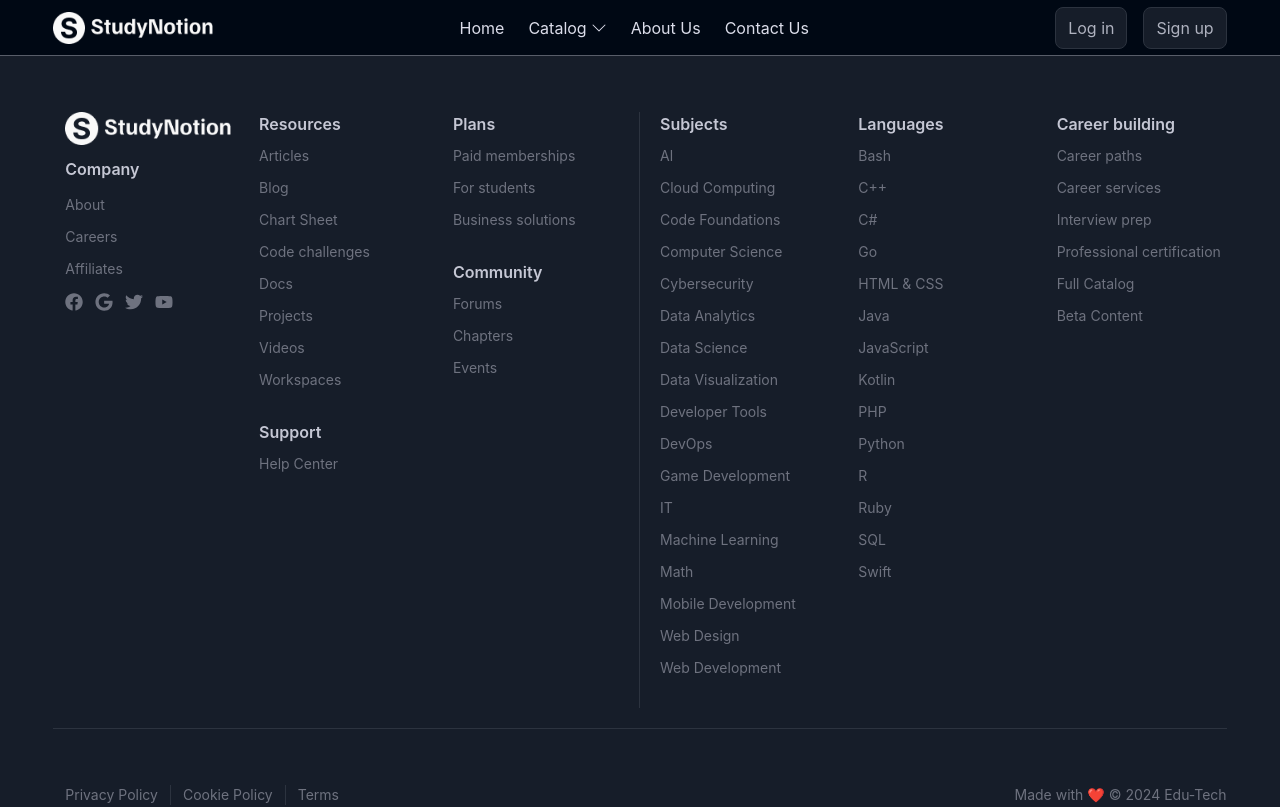
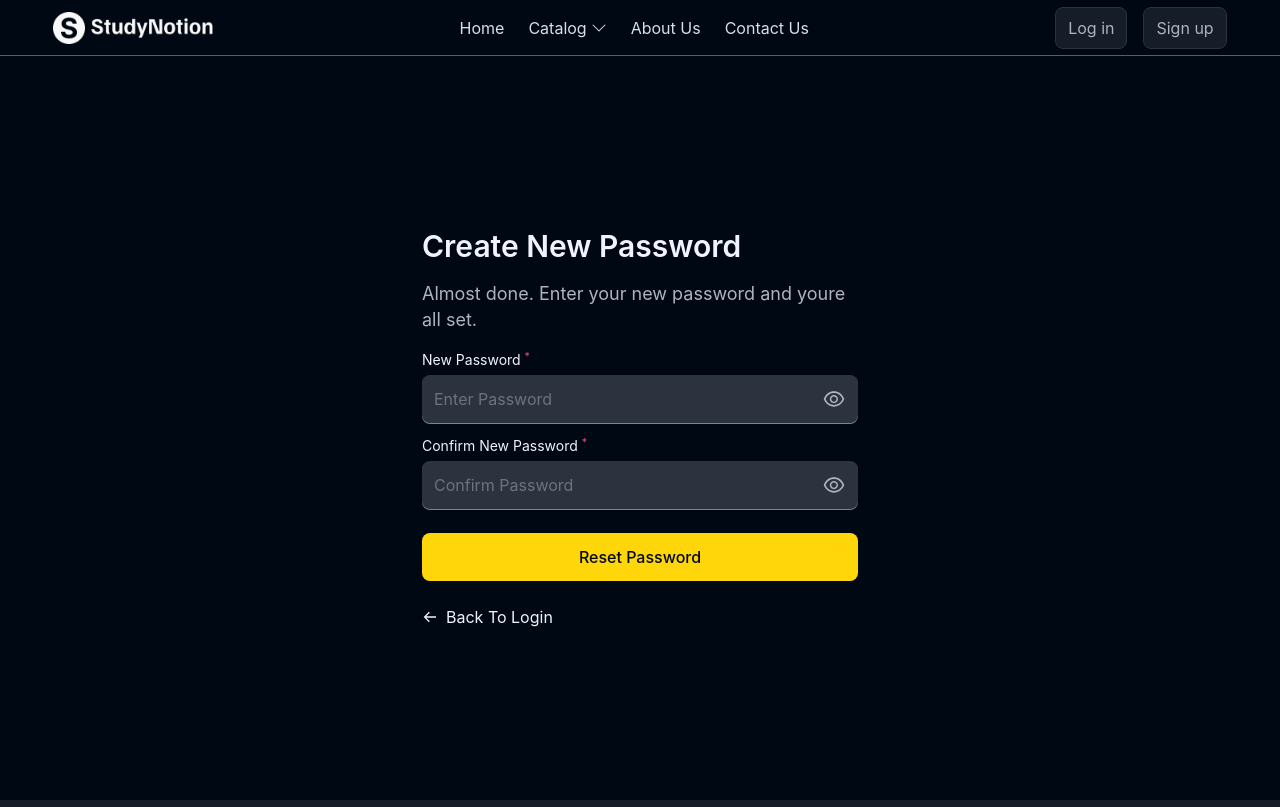
Before and after one commit to SuhaniKapasiya/Edu_tech, a React (Create React App) app in the folder frontend/: page /update-password/1 in a window 1280 px wide. Shown: the top 807 px of the page. Built offline with nearby package versions, Linux system fonts and the light colour scheme.

Commit message:
update password page done

```diff
--- a/frontend/src/App.js
+++ b/frontend/src/App.js
@@ -5,6 +5,7 @@ import "./App.css";
 import Footer from "./components/Footer";
 import OpenRoute from "./components/Core/auth/openRoute";
 import ForgotPassword from "./Pages/Forgotpassword";
+import UpadatePassword from "./Pages/updatePassword";
 
 function App() {
   return (
@@ -22,6 +23,14 @@ function App() {
               </OpenRoute>
             }
           />
+          <Route
+            path="update-password/:id"
+            element={
+              <OpenRoute>
+                <UpadatePassword />
+              </OpenRoute>
+            }
+          />
         </Routes>
         <Footer />
       </div>
--- a/frontend/src/Pages/Forgotpassword.jsx
+++ b/frontend/src/Pages/Forgotpassword.jsx
@@ -7,6 +7,7 @@ const ForgotPassword = () => {
   const [emailsend, setEmailsend] = useState(false);
   const [email, setemail] = useState("");
   const { loading } = useSelector((state) => state.auth);
+  // const dispatch = useDispatch();
 
   const handleOnSubmit=(e)=>{
     e.preventDefault();
--- /dev/null
+++ b/frontend/src/Pages/updatePassword.jsx
@@ -0,0 +1,111 @@
+import react, { useState } from "react";
+import { useSelector,useDispatch } from "react-redux";
+import { AiOutlineEye, AiOutlineEyeInvisible } from "react-icons/ai";
+import { BiArrowBack } from "react-icons/bi";
+import {Link, useLocation, useNavigate  } from "react-router-dom";
+
+const UpadatePassword = () => {
+  const [formdata, setformdata] = useState({
+    password: "",
+    confirmPassword: "",
+  });
+  const { password, confirmPassword } = formdata;
+  const { loading } = useSelector((state) => state.auth);
+  const [showpassword, setshowpassword] = useState(false);
+  const [showconfirmpassword, setconfirmpassword] = useState(false);
+  // const navigate = useNavigate()
+  // const dispatch = useDispatch()
+  // const location = useLocation()
+  const handleOnChange = (e) => {
+    setformdata((prev) => ({
+      ...prev,
+      [e.target.name]: e.target.value,
+    }));
+  };
+  const handleOnSubmit = (e) => {
+    e.preventDefault();
+    // const token = location.pathname.split("/").at(-1);
+    // dispatch(resetPassword(password, confirmPassword, token, navigate));
+  };
+
+  return (
+    <div className="grid min-h-[calc(100vh-3.5rem)] place-items-center">
+      {loading ? (
+        <div className="spinner"></div>
+      ) : (
+        <div className="max-w-[500px] p-4 lg:p-8">
+          <h1 className="text-[1.875rem] font-semibold leading-[2.375rem] text-richblack-5">
+            Create New Password
+          </h1>
+          <p className="my-4 text-[1.125rem] leading-[1.625rem] text-richblack-100">
+            Almost done. Enter your new password and youre all set.
+          </p>
+          <form onSubmit={handleOnSubmit}>
+            <label className="relative">
+              <p className="mb-1 text-[0.875rem] leading-[1.375rem] text-richblack-5">
+                New Password <sup className="text-pink-200">*</sup>
+              </p>
+              <input
+                required
+                type={showpassword ? "text" : "password"}
+                name="password"
+                value={password}
+                onChange={handleOnChange}
+                placeholder="Enter Password"
+                className="form-style w-full !pr-10"
+              />
+              <span
+                onClick={() => setshowpassword((prev) => !prev)}
+                className="absolute right-3 top-[38px] z-[10] cursor-pointer"
+              >
+                {showpassword ? (
+                  <AiOutlineEyeInvisible fontSize={24} fill="#AFB2BF" />
+                ) : (
+                  <AiOutlineEye fontSize={24} fill="#AFB2BF" />
+                )}
+              </span>
+            </label>
+            <label className="relative mt-3 block">
+              <p className="mb-1 text-[0.875rem] leading-[1.375rem] text-richblack-5">
+                Confirm New Password <sup className="text-pink-200">*</sup>
+              </p>
+              <input
+                required
+                type={showconfirmpassword ? "text" : "password"}
+                name="confirmPassword"
+                value={confirmPassword}
+                onChange={handleOnChange}
+                placeholder="Confirm Password"
+                className="form-style w-full !pr-10"
+              />
+              <span
+                onClick={() => setconfirmpassword((prev) => !prev)}
+                className="absolute right-3 top-[38px] z-[10] cursor-pointer"
+              >
+                {showconfirmpassword ? (
+                  <AiOutlineEyeInvisible fontSize={24} fill="#AFB2BF" />
+                ) : (
+                  <AiOutlineEye fontSize={24} fill="#AFB2BF" />
+                )}
+              </span>
+            </label>
+            <button
+              type="submit"
+              className="mt-6 w-full rounded-[8px] bg-yellow-50 py-[12px] px-[12px] font-medium text-richblack-900"
+            >
+              Reset Password
+            </button>
+          </form>
+          <div className="mt-6 flex items-center justify-between">
+            <Link to="/login">
+              <p className="flex items-center gap-x-2 text-richblack-5">
+                <BiArrowBack /> Back To Login
+              </p>
+            </Link>
+          </div>
+        </div>
+      )}
+    </div>
+  );
+};
+export default UpadatePassword;
```
